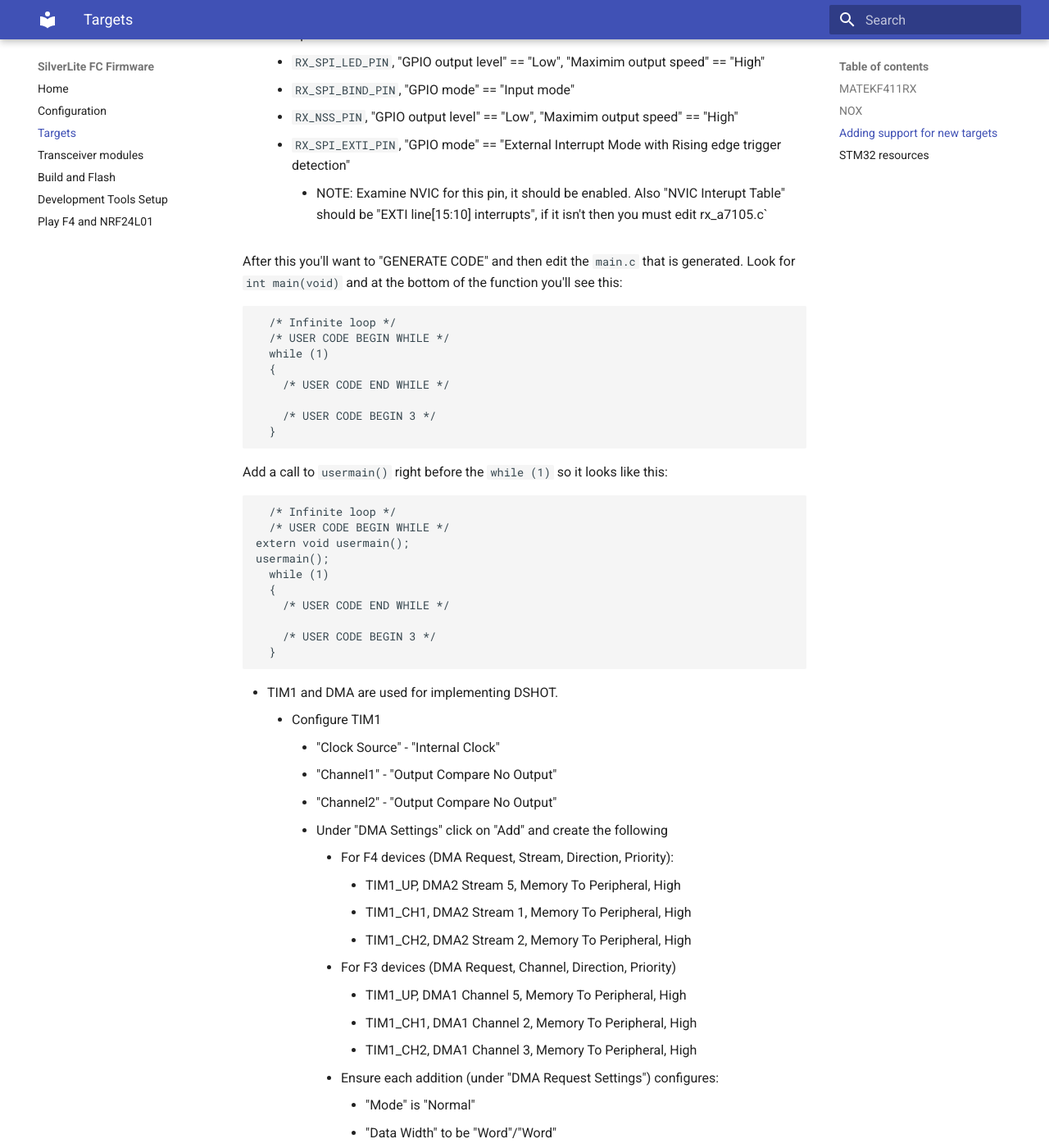
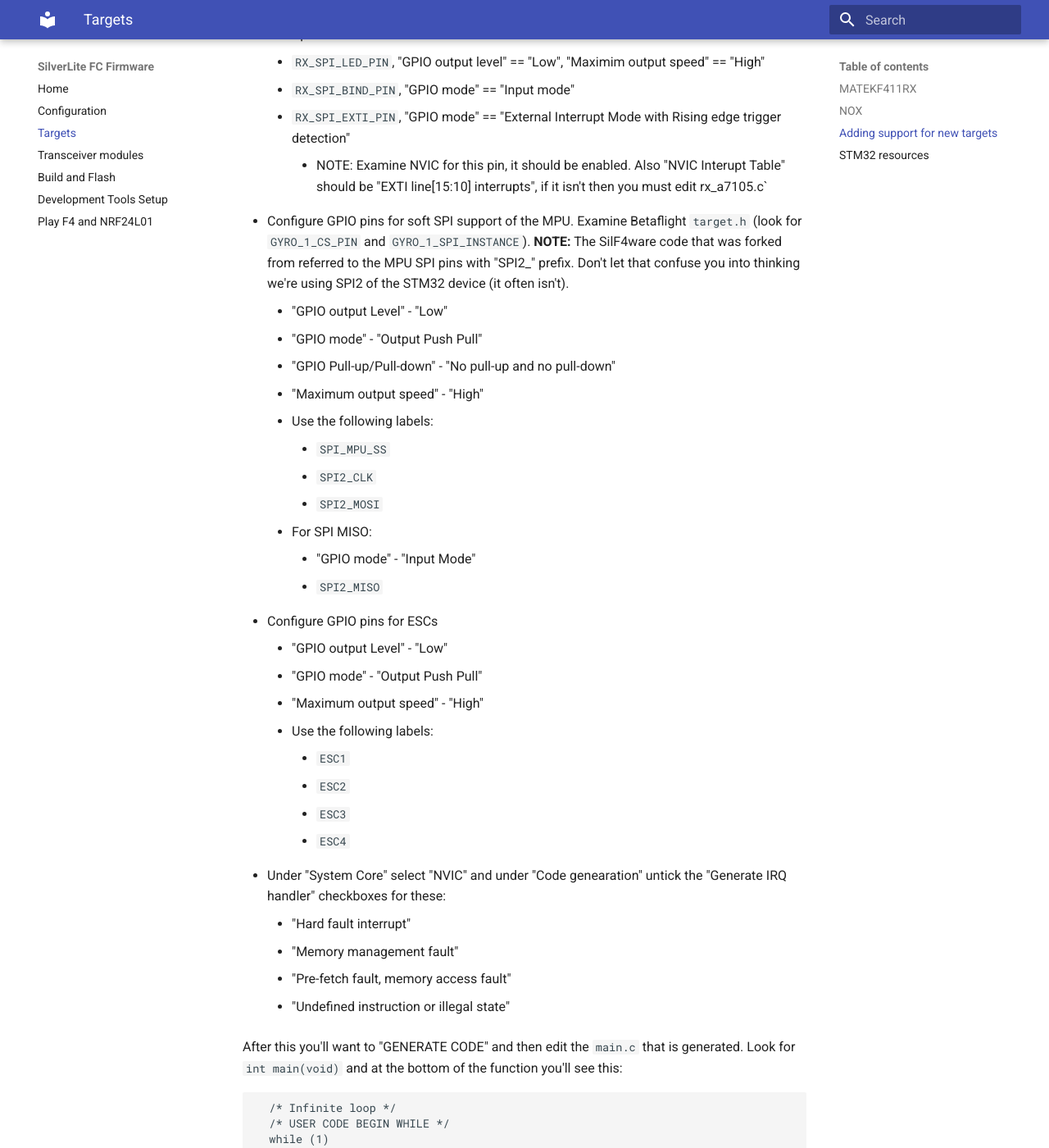
Before and after one commit to sakitume/SilverLite-FC, an MkDocs documentation site: the page built from docs/Targets.md, in a window 1280 px wide and 1400 px high, scrolled down 7485 px. Shown: the whole window at 82% size. Built offline with MkDocs 1.6.1 and Material for MkDocs 9.7.7, drawn with Linux system fonts in a browser that asks for light colours; some of the changed text lies outside the part shown.

Commit message:
Configure ESC pins Configure MPU SPI pins (also renamed PA4 label from RX_NSS_PIN to SPI_MPU_SS)

```diff
--- a/docs/Targets.md
+++ b/docs/Targets.md
@@ -146,9 +146,39 @@ Using STM32CubeMX you'll want to configure the various pins and perhipherals of
 * For targets that implement internal SPI AFHDS/AFHDS2A receivers configure the following GPIO pins
     * `RX_SPI_LED_PIN`, "GPIO output level" == "Low", "Maximim output speed" == "High"
     * `RX_SPI_BIND_PIN`, "GPIO mode" == "Input mode"
-    * `RX_NSS_PIN`, "GPIO output level" == "Low", "Maximim output speed" == "High"
     * `RX_SPI_EXTI_PIN`, "GPIO mode" == "External Interrupt Mode with Rising edge trigger detection"
         * NOTE: Examine NVIC for this pin, it should be enabled. Also "NVIC Interupt Table" should be "EXTI line[15:10] interrupts", if it isn't then you must edit rx_a7105.c`
+* Configure GPIO pins for soft SPI support of the MPU. Examine Betaflight `target.h` (look for `GYRO_1_CS_PIN` and `GYRO_1_SPI_INSTANCE`). **NOTE:** The SilF4ware code that was forked from referred to the MPU SPI pins with "SPI2_" prefix. Don't let that confuse you into thinking we're using SPI2 of the STM32 device (it often isn't).
+    * "GPIO output Level" - "Low"
+    * "GPIO mode" - "Output Push Pull"
+    * "GPIO Pull-up/Pull-down" - "No pull-up and no pull-down"
+    * "Maximum output speed" - "High"
+    * Use the following labels:
+        * `SPI_MPU_SS`
+        * `SPI2_CLK`
+        * `SPI2_MOSI`
+    * For SPI MISO:
+        * "GPIO mode" - "Input Mode"
+        * `SPI2_MISO`
+* Configure GPIO pins for ESCs
+    * "GPIO output Level" - "Low"
+    * "GPIO mode" - "Output Push Pull"
+    * "Maximum output speed" - "High"
+    * Use the following labels:
+        * `ESC1`
+        * `ESC2`
+        * `ESC3`
+        * `ESC4`
+* Under "System Core" select "NVIC" and under "Code genearation" untick the "Generate IRQ handler" checkboxes for these:
+    * "Hard fault interrupt"
+    * "Memory management fault"
+    * "Pre-fetch fault, memory access fault"
+    * "Undefined instruction or illegal state"
+
+
+
+
+
 
 After this you'll want to "GENERATE CODE" and then edit the `main.c` that is generated.
 Look for `int main(void)` and at the bottom of the function you'll see this:
```
Also changed, not shown: other parts of docs/Targets.md (+1 -1 lines), 3 other files.
